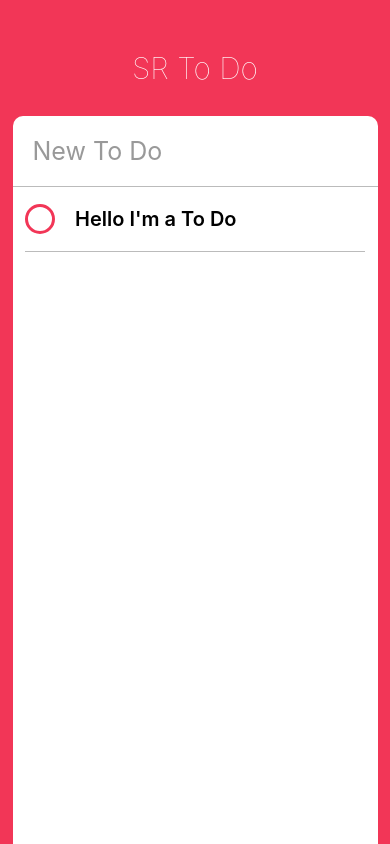
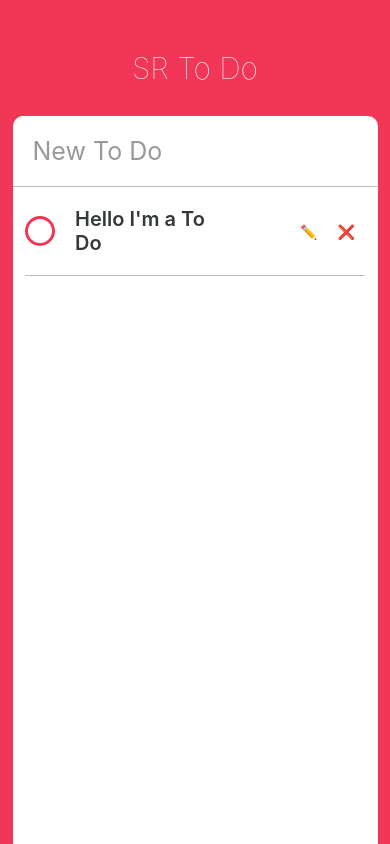
Before and after one commit to SeokRae/react_native_todo_app, a React Native app: screen / in a window 390 px wide. Built offline with nearby package versions, Linux system fonts and the light colour scheme.

Commit message:
#6 Styling the To Do Component

```diff
--- a/ToDo.js
+++ b/ToDo.js
@@ -11,30 +11,70 @@ const { width, height } = Dimensions.get("window");
 
 export default class ToDo extends Component {
     state = {
-        isEdting: false,
+        isEditing: false,
         isCompleted: false
     };
     render() {
-        const { isCompleted } = this.state;
+        const { isCompleted, isEditing } = this.state;
         return (
             <View style={styles.container}>
-                <TouchableOpacity onPress={this.toggleComplete}>
-                    <View style={[
+                <View style={styles.column}>
+                    <TouchableOpacity onPress={this._toggleComplete}>
+                    <View
+                        style={[
                             styles.circle,
-                            isCompleted ? styles.completedCircle : styles.uncompleted
+                            isCompleted ? styles.completedCircle : styles.uncompletedCircle
                         ]}
                     />
                     </TouchableOpacity>
-                <Text style={styles.text}>Hello I'm a To Do</Text>
+                    <Text style={[
+                            styles.text,
+                            isCompleted ? styles.completedText : styles.uncompletedText
+                        ]}>
+                        Hello I'm a To Do
+                    </Text>
+                </View>
+                    {isEditing ? (
+                        <View style={styles.actions}>
+                            <TouchableOpacity onPressOut={this._finishEditing}>
+                                <View style={styles.actionContainer}>
+                                    <Text style={styles.actionText}>✅</Text>
+                                </View>
+                            </TouchableOpacity>
+                        </View>
+                    ) : (
+                        <View style={styles.actions}>
+                            <TouchableOpacity onPressOut={this._startEditing}>
+                                <View style={styles.actionContainer}>
+                                    <Text style={styles.actionText}>✏️</Text>
+                                </View>
+                            </TouchableOpacity>
+                            <TouchableOpacity>
+                                <View style={styles.actionContainer}>
+                                    <Text style={styles.actionText}>❌</Text>
+                                </View>
+                            </TouchableOpacity>
+                        </View>
+                    )}
             </View>
         );
     }
     _toggleComplete = () => {
         this.setState(prevState => {
-            return ({
+            return {
                 isCompleted: !prevState.isCompleted
-            })
-        })
+            };
+        });
+    };
+    _startEditing = () => {
+        this.setState({
+            isEditing: true
+        });
+    };
+    _finishEditing= () => {
+        this.setState({
+            isEditing: false
+        });
     }
 }
 
@@ -44,7 +84,8 @@ const styles = StyleSheet.create({
     borderBottomColor: "#bbb",
     borderBottomWidth: StyleSheet.hairlineWidth,
     flexDirection: "row",
-        alignItems: "center"
+    alignItems: "center",
+    justifyContent: "space-between"
   },
   circle: {
     width: 30,
@@ -52,18 +93,37 @@ const styles = StyleSheet.create({
     borderRadius: 15,
     borderColor: "red",
     borderWidth: 3,
-        marginRight: 20,
-
+    marginRight: 20
   },
-    completedCircle : {
+  completedCircle: {
     borderColor: "#bbb"
   },
-    uncompleted: {
+  uncompletedCircle: {
     borderColor: "#F23657"
   },
   text: {
     fontWeight: "600",
     fontSize: 20,
     marginVertical: 20
+  },
+  completedText: {
+    color: "#bbb",
+    textDecorationLine: "line-through"
+  },
+  uncompletedText: {
+    color: "#353839"
+  },
+  column: {
+      flexDirection: "row",
+      alignItems: "center",
+      width: width / 2,
+      justifyContent: "space-between"
+  },
+  actions: {
+      flexDirection: "row"
+  },
+  actionContainer: {
+      marginVertical: 10,
+      marginHorizontal: 10,
   }
-})
+});
```
Also changed, not shown: App.js (+9 -1 lines). Lines whose indentation alone changed are shown as unchanged.
